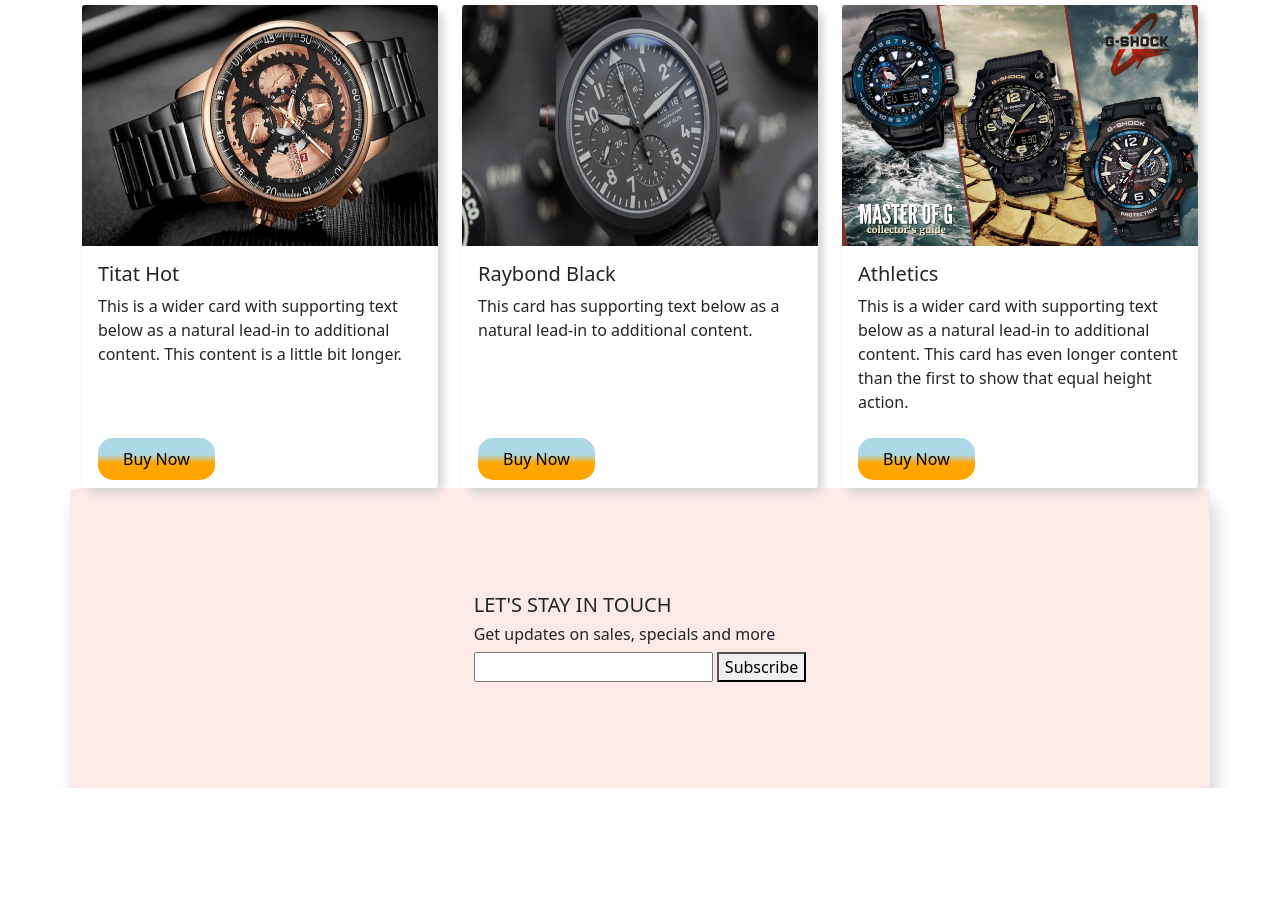
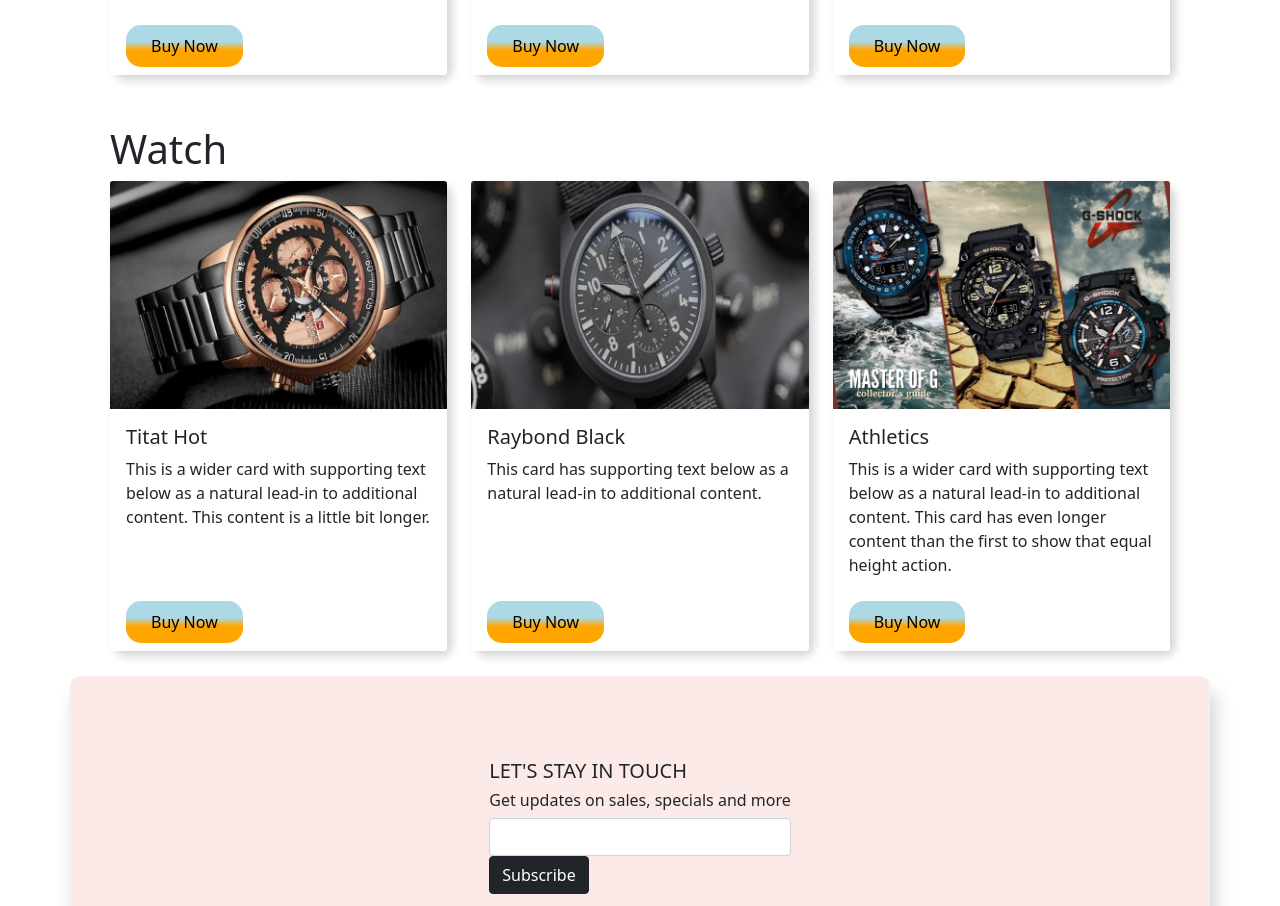
Before and after one commit to Eleyas21/panda-commerce, a plain HTML site: page index.html in a window 1280 px wide. Shown: the part 1891-2797 px from the top of the page. Before the commit the page ends 2679 px from the top, so only its background shows below. Drawn offline with nearby package versions, Linux system fonts and the light colour scheme.

Commit message:
Finally done

```diff
--- a/index.html
+++ b/index.html
@@ -256,20 +256,22 @@
 
 
 
-    <div class="container d-flex justify-content-center align-items-center subscribe orange-bg">
+ <div class="container d-flex justify-content-center align-items-center subscribe">
 
-    <div>
+    <div >
     <h5>LET'S STAY IN TOUCH</h5>
     <h6>Get updates on sales, specials and more </h6>
-    <input type="text">
-    <button class="">Subscribe</button>
+    <input class="form-control" type="text">
+    <button class="btn btn-dark">Subscribe</button>
     </div>
 
 
 </div>
 
 
-
+<footer>
+   <p> ©2021. Sipahi Commerce. All rights reserved. Sofia, Bulgaria. </p>
+</footer>
 
 
 
--- a/style.css
+++ b/style.css
@@ -56,4 +56,14 @@
     }
  .subscribe{
      height: 300px;
+     background-color: #fceae8;
+     box-shadow: 5px 15px 19px lightgray;
+     border-radius: 10px;
  }
+.container{
+    padding: 25px 40px;
+}
+footer{
+    padding: 25px ;
+    text-align: center;
+}
```
